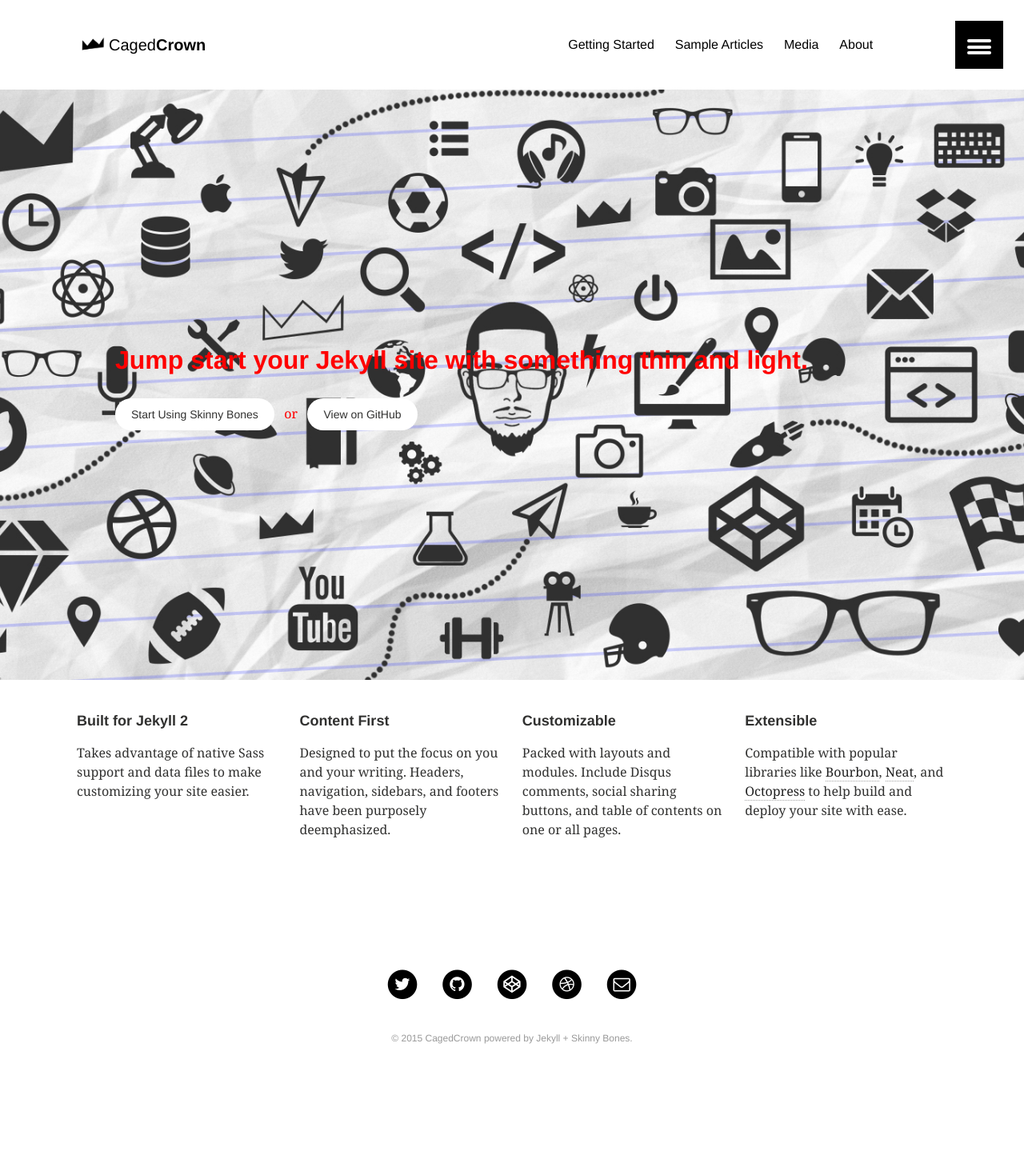
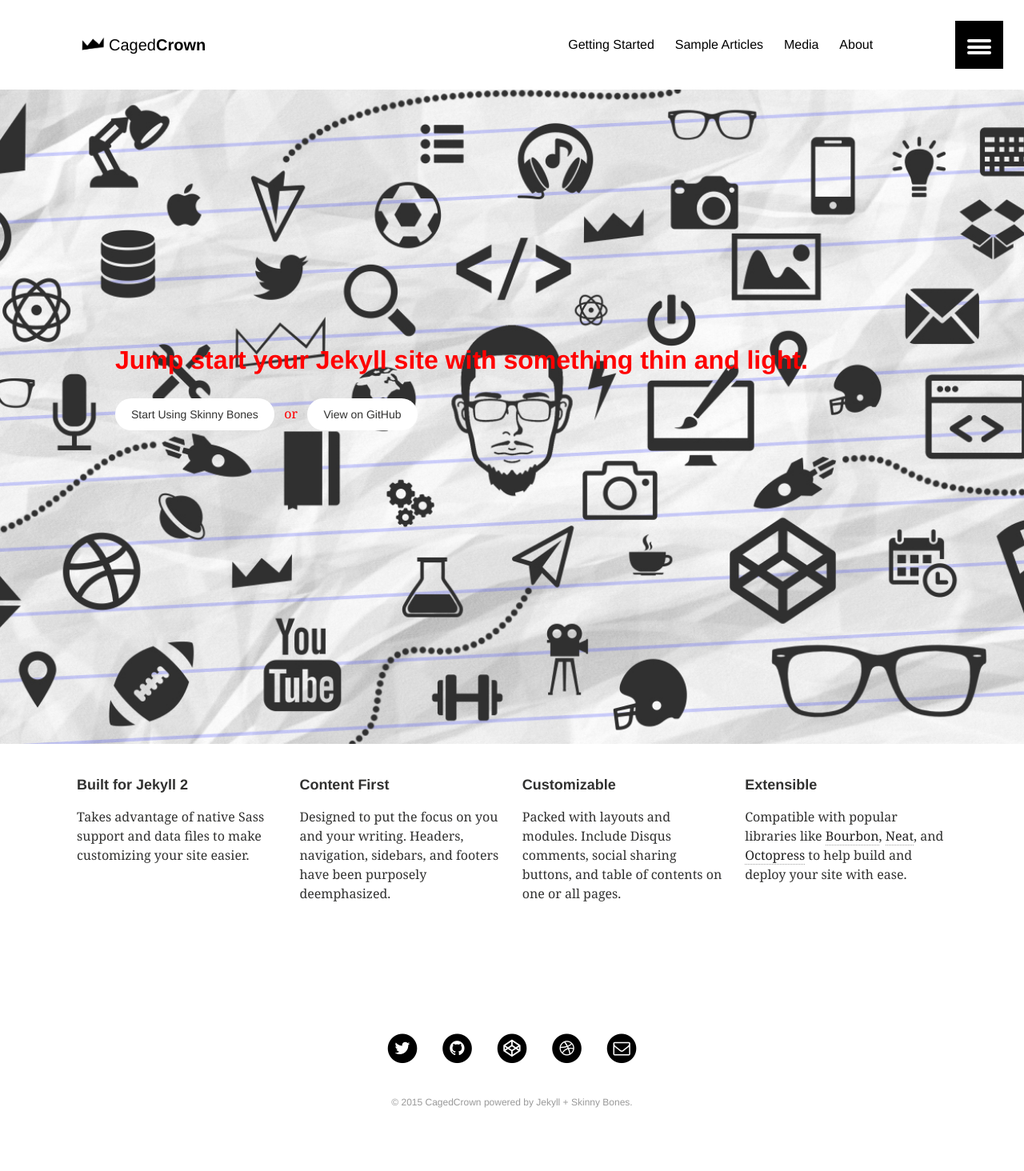
Before and after one commit to cagedcrown/cagedcrown.github.io, a Jekyll site: the page built from index.md, in a window 1280 px wide. Shown: the whole page at 80% size. Built offline with Jekyll 4.4.1, drawn with Linux system fonts in a browser that asks for light colours; before the commit the page ends 1384 px from its top, so only the background shows below that.

Commit message:
increased padding so more of the image is shown

```diff
--- a/_sass/_layout.scss
+++ b/_sass/_layout.scss
@@ -246,7 +246,7 @@
 	background-repeat: no-repeat;
 	background-attachment: fixed;
 	text-align: left;
-	padding-bottom: 15em;
+	padding-bottom: 20em;
 	padding-top: 15em;
 	color: $white;
 	@include media($large) {
```
